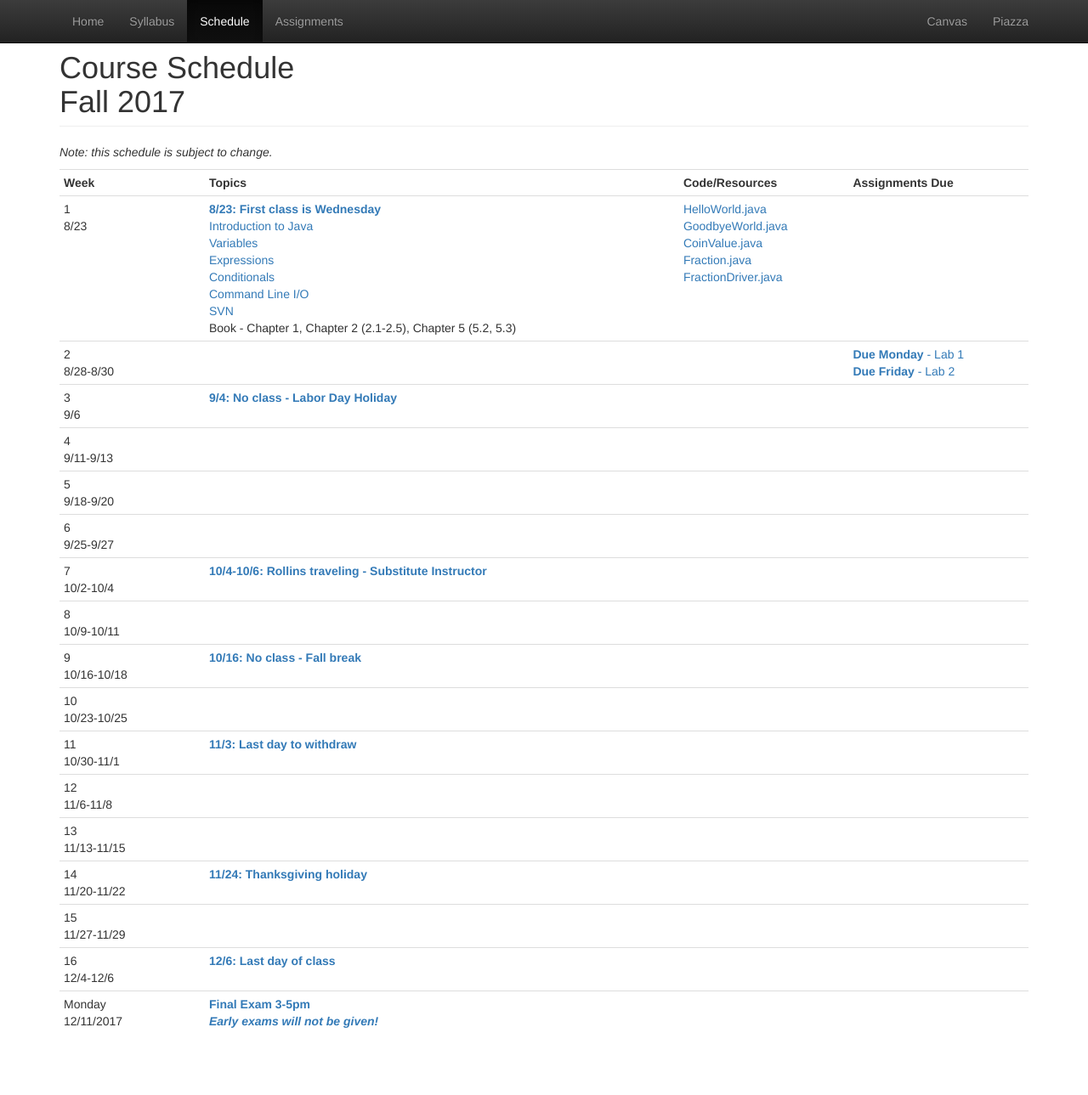
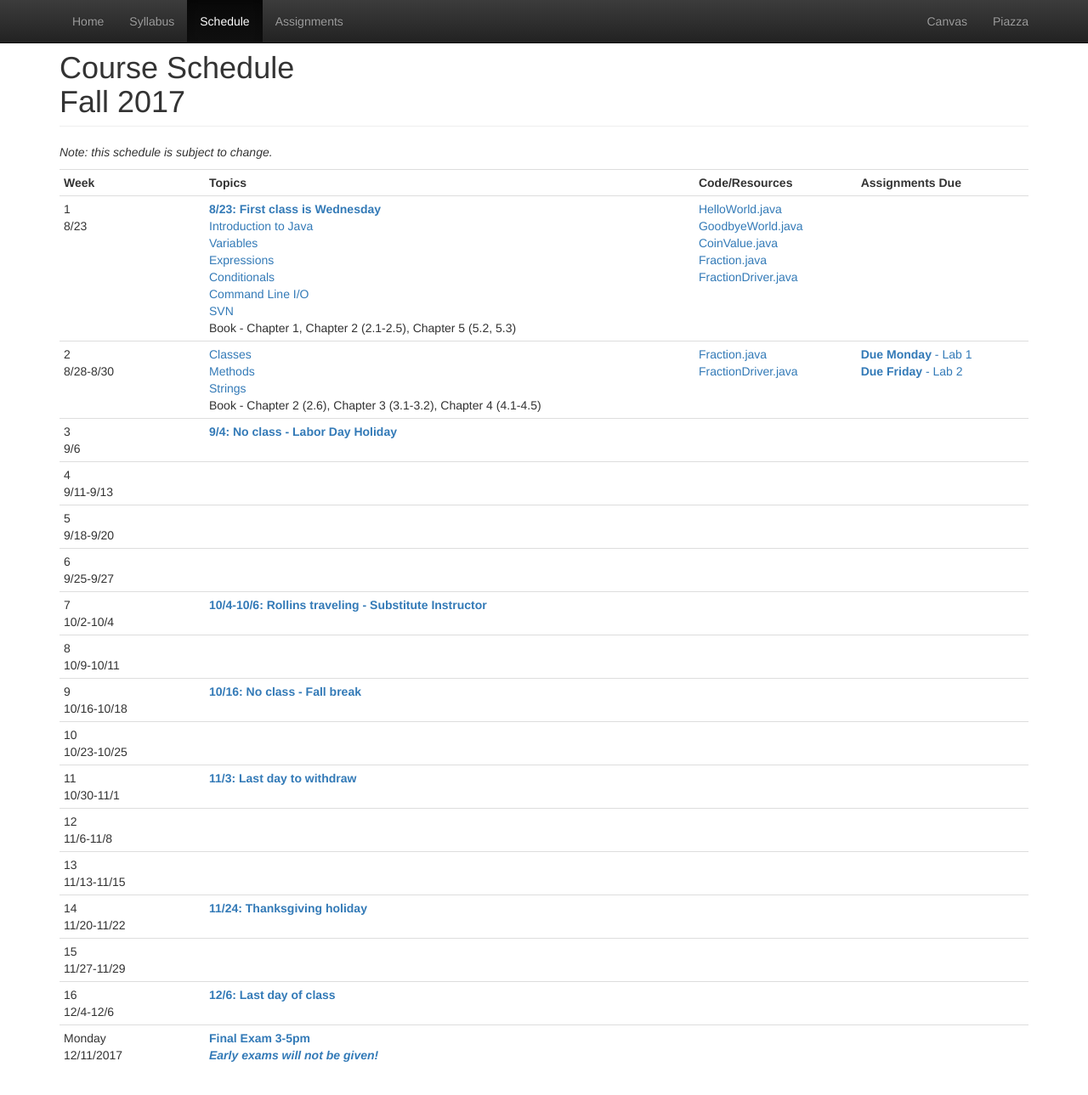
Before and after one commit to CS112-F17/cs112-f17.github.io, a Jekyll site: the page built from schedule.html, in a window 1280 px wide and 1297 px high. Shown: the top 1289 px of the window at 85% size. Built offline with Jekyll 4.4.1, drawn with Linux system fonts in a browser that asks for light colours.

Commit message:
update examples and notes

```diff
--- a/schedule.html
+++ b/schedule.html
@@ -41,13 +41,15 @@
 	<tr>
 		<td>2<br/>8/28-8/30</td>
 		<td>
-<!-- 				<a href="https://github.com/CS112-F17/notes/blob/master/classes.md">Classes</a><br/>
+ 				<a href="https://github.com/CS112-F17/notes/blob/master/classes.md">Classes</a><br/>
 				<a href="https://github.com/CS112-F17/notes/blob/master/methods.md">Methods</a><br/>
 				<a href="https://github.com/CS112-F17/notes/blob/master/strings.md">Strings</a><br/>
 				Book - Chapter 2 (2.6), Chapter 3 (3.1-3.2), Chapter 4 (4.1-4.5)
-			-->
+
 		</td>
 		<td>
+				<a href="https://github.com/CS112-F17/code/blob/master/Fraction.java">Fraction.java</a><br/>
+				<a href="https://github.com/CS112-F17/code/blob/master/FractionDriver.java">FractionDriver.java</a><br/>
 <!-- 				<a href="https://github.com/CS112-F17/code/blob/master/GradeCalculator.java">GradeCalculator.java</a><br/>
 				<a href="https://github.com/CS112-F17/code/blob/master/Name.java">Name.java</a><br/>
 				<a href="https://github.com/CS112-F17/code/blob/master/NameDriver.java">NameDriver.java</a><br/>
```
